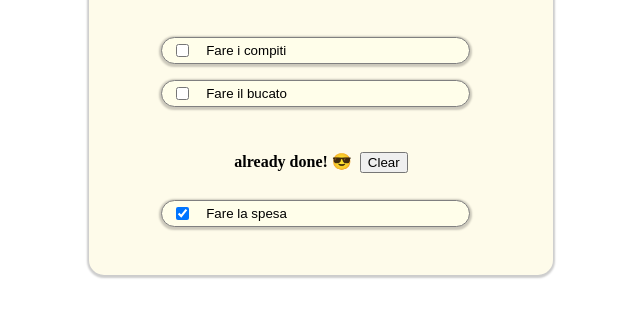
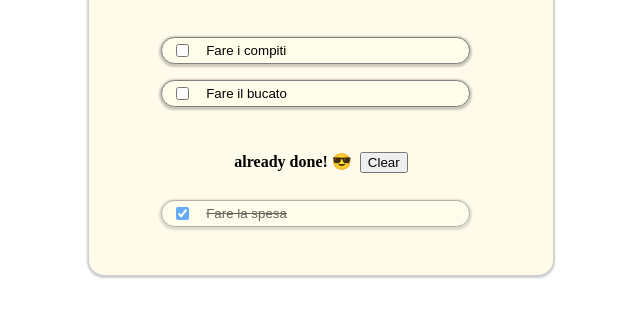
Before and after one commit to FrancescoLimpias/vue-todolist, a plain HTML site: page index.html in a window 1280 px wide. Shown: the part 130-448 px from the top of the page, without its empty margins (319-959 px from the left). Drawn offline with nearby package versions, Linux system fonts and the light colour scheme.

Commit message:
improved UI - now completed tasks are less visible

```diff
--- a/index.html
+++ b/index.html
@@ -45,7 +45,7 @@
         <ul id="done-tasks-container" class="tasks">
 
             <template v-for="task in this.tasks">
-                <li v-if="task.done">
+                <li v-if="task.done" class="done">
                     <input type="checkbox" name="" id="" v-model="task.done">
                     <input type="text" name="" id="" v-model="task.text">
                 </li>
--- a/style.css
+++ b/style.css
@@ -43,16 +43,27 @@ li {
     align-items: center;
     gap: 0.1rem;
 }
-li:hover{
+
+li:hover {
     box-shadow: 0 1px 3px 3px rgba(0, 0, 0, 0.25);
 }
+
 li input[type="text"] {
     background-color: transparent;
     border-radius: 0;
     border: none;
 }
+
 li input[type="text"]:focus {
     outline: none;
+}
+
+li.done {
+    opacity: 0.6;
+}
+
+li.done input[type="text"] {
+    text-decoration: line-through;
 }
 
 .tasks {
```
